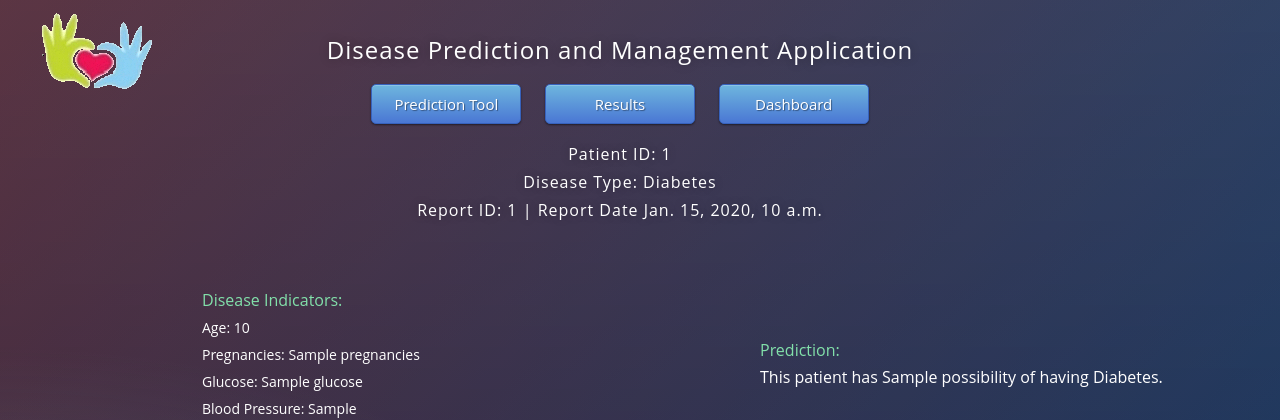
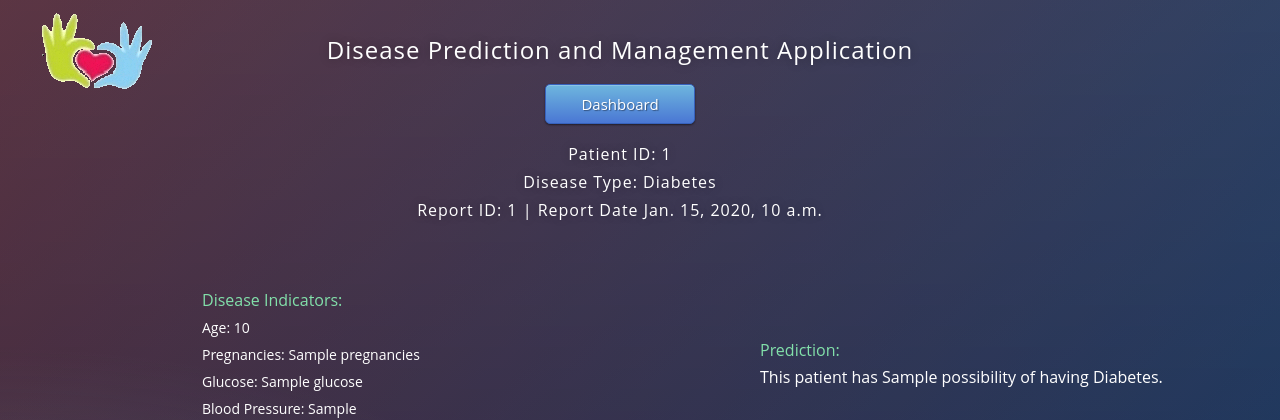
Before and after one commit to qlin1/capstone, a Django app: template capstone/capstoneapp/templates/p_final_result.html in a window 1280 px wide. Shown: the top 420 px of the page. Run offline with Django 3.2, Linux system fonts and the light colour scheme; the template is opened without the code that fills it: most values are stand-ins (such as "Sample title", 1, 10 or a date in 2020); some libraries are stand-ins or nearby versions.

Commit message:
Update patient dashboard

```diff
--- a/capstone/capstoneapp/templates/p_final_result.html
+++ b/capstone/capstoneapp/templates/p_final_result.html
@@ -231,8 +231,8 @@
     <h1 style= "text-align:center"><font size="5">Disease Prediction and Management Application</font></h1>
     <br/>
     <div align="center">
-        <button type="submit" style="margin-right:20px;width:150px" class="btn btn-primary btn-block btn-large">Prediction Tool</button>
-        <button type="submit" style="margin-right:20px;width:150px" class="btn btn-primary btn-block btn-large">Results</button>
+        <!--<button type="submit" style="margin-right:20px;width:150px" class="btn btn-primary btn-block btn-large">Prediction Tool</button>-->
+        <!--<button type="submit" style="margin-right:20px;width:150px" class="btn btn-primary btn-block btn-large">Results</button>-->
         <button type="submit" style="width:150px" class="btn btn-primary btn-block btn-large">Dashboard</button>
     </div>
     <br/>
```
